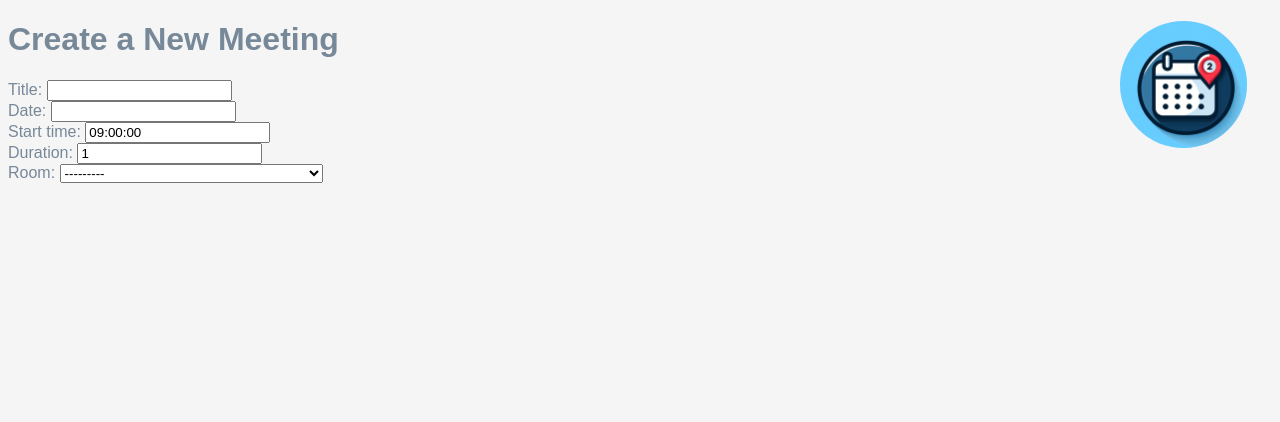
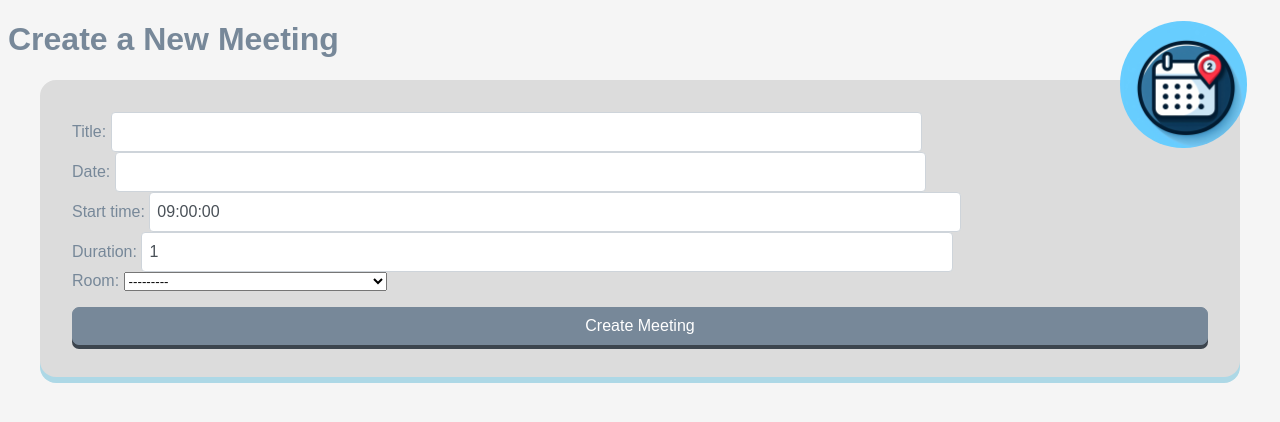
Before and after one commit to Makabruh/djangoexp, a Django app: page /meetings/new in a window 1280 px wide. Shown: the top 422 px of the page. Run offline with Django 5.2, Linux system fonts and the light colour scheme; data comes from the database, SQL or seed files in the repository.

Commit message:
Styling of form

```diff
--- a/django_getting_started/meeting_planner/meetings/templates/meetings/new.html
+++ b/django_getting_started/meeting_planner/meetings/templates/meetings/new.html
@@ -5,10 +5,12 @@
 {% block content %}
 
 <h1>Create a New Meeting</h1>
-<form>
+<form method="post">
     <table>
         {{ form }}
     </table>
+    {% csrf_token %}
+    <button type="submit" id="submitBtn">Create Meeting</button>
 </form>
 
 {% endblock %}
--- a/django_getting_started/meeting_planner/website/static/website/style.css
+++ b/django_getting_started/meeting_planner/website/static/website/style.css
@@ -1,5 +1,8 @@
+* {
+    font-family: 'Poppins', sans-serif;
+}
+
 body {
-    font-family: sans-serif;
     color: lightslategray;
     background-color: whitesmoke;
 }
@@ -9,4 +12,56 @@
     width: 10%;
     float: right;
     margin-right: 2%;
-  }
+}
+
+form {
+    padding-top: 20%;
+    margin: auto 2rem;
+    background-color: gainsboro;
+    padding: 2rem;
+    border-radius: 1rem;
+    box-shadow: lightblue 0px 6px;
+    text-align: left!important;
+}
+
+input{
+    border-radius: 0.25rem;
+    border: 1px solid #ced4da;
+    line-height: 1.5;
+    color: #495057;
+    width: 70%;
+    /* margin-top: 7px 10px 5px auto; */
+    padding: 7px;
+    font-size: 1rem;
+    /* display: block; */
+}
+
+#submitBtn {
+    /* display: inline-block; */
+    text-align: center;
+    vertical-align: middle;
+    -webkit-user-select: none;
+    -moz-user-select: none;
+    -ms-user-select: none;
+    user-select: none;
+    background-color: transparent;
+    border: 1px solid transparent;
+    padding: 0.375rem 0.75rem;
+    font-size: 1rem;
+    line-height: 1.5;
+    transition: color .15s ease-in-out,background-color .15s ease-in-out,border-color .15s ease-in-out,box-shadow .15s ease-in-out;
+    margin-top: 1rem;
+    color: rgb(255, 255, 255);
+    width: 100%;
+    background-color: lightslategray;
+    font-weight: 500;
+    box-shadow: rgb(60, 69, 78) 0px 4px;
+    border-color: lightslategray;
+    border-radius: calc(0.5em - 1px);
+}
+
+#submitBtn:hover {
+    background-color: lightblue;
+    border-color: lightblue;
+    cursor: pointer;
+}
```
